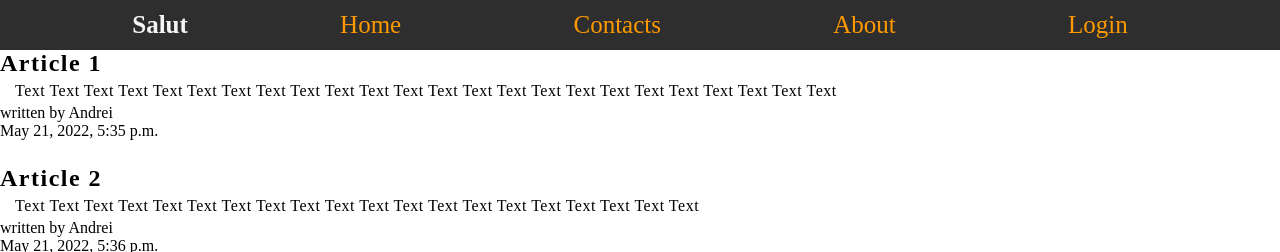
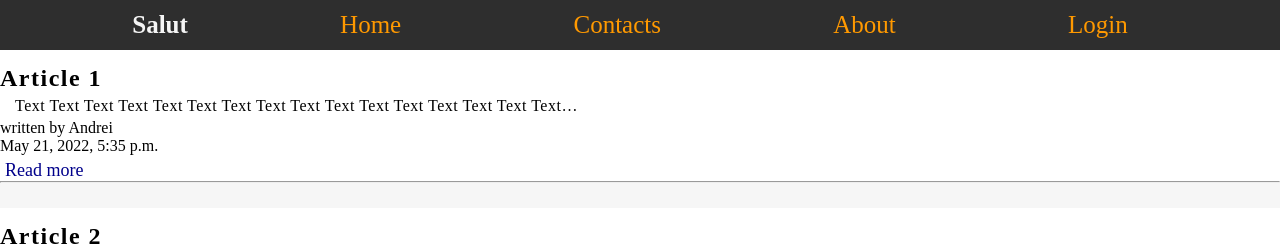
Before and after one commit to Nichita45/blog, a Django app: page / in a window 1280 px wide. Shown: the top 252 px of the page. Run offline with Django 4.2, Linux system fonts and the light colour scheme; data comes from the database, SQL or seed files in the repository; both versions use the stored data as it was after the commit.

Commit message:
added slugs to articles urls

```diff
--- a/article/admin.py
+++ b/article/admin.py
@@ -1,6 +1,9 @@
 from django.contrib import admin
 from .models import Author, Article
 
+class ArticleAdmin(admin.ModelAdmin):
+    prepopulated_fields = {"slug": ("name",)}
 
-admin.site.register(Article)
+
+admin.site.register(Article, ArticleAdmin)
 admin.site.register(Author)
--- a/article/models.py
+++ b/article/models.py
@@ -1,6 +1,7 @@
 from django.db import models
 from django.utils import timezone
 from django.contrib.auth.models import User
+from django.urls import reverse
 
 class Author(models.Model):
     name = models.CharField(max_length=255)
@@ -18,6 +19,10 @@ class Article(models.Model):
     author = models.ForeignKey(Author, on_delete=models.DO_NOTHING)
     uploadedtime = models.DateTimeField(default=timezone.now)
     image = models.ImageField(upload_to="", null=True, blank=True)
+    slug = models.SlugField(null=True, blank=True)
+
+    def get_absoulte_url(self):
+        return reverse('article_detail', kwargs={"slug": self.slug})
 
     def __str__(self):
         return self.name
--- a/article/urls.py
+++ b/article/urls.py
@@ -1,8 +1,10 @@
 from django.urls import path
-from .views import home, about, contacts, test
+from .views import home, about, contacts, test, article_detail
 urlpatterns = [
     path('', home, name="home"),
     path('contacts/', contacts, name="contacts"),
     path('about/', about, name="about"),
-    path('test/', test, name="test")
-]
+    path('article/<slug:slug>', article_detail, name="article-detail"),
+    path('test/', test, name="test"),
+
+    ]
--- a/article/views.py
+++ b/article/views.py
@@ -20,3 +20,10 @@ def about(request):
 
 def test(request):
     return render(request, "article/test.html")
+
+def article_detail(request, slug):
+    post = Article.objects.get(slug=slug)
+    context = {
+        "post": post
+    }
+    return render(request, "article/detail.html", context)
--- a/blog/static/css/posts.css
+++ b/blog/static/css/posts.css
@@ -1,5 +1,9 @@
 .post{
+    display: flex;
     margin-bottom: 25px;
+    background-color: #FFFFFF;
+    flex-direction: column;
+    padding-top: 15px;
 }
 .post_text{
     line-height: 27px;
--- a/blog/static/css/style.css
+++ b/blog/static/css/style.css
@@ -3,7 +3,11 @@
     padding: 0;
 }
 
-a {
+body {
+    background-color: #f6f6f6;
+}
+
+.navlink {
     color: rgb(255, 153, 0);
     text-decoration:none;
     font-size: 25px;
@@ -25,7 +29,15 @@ nav{
 
 }
 
-a:hover {
+#post-link {
+    text-decoration: none;
+    font-size: 18px;
+    color: darkblue;
+    padding-top: 5px;
+    margin-left: 5px;
+}
+
+.navlink:hover {
     color:rgb(0, 255, 149);
     background-color:rgb(15, 15, 15);
 }
--- a/templates/article/posts.html
+++ b/templates/article/posts.html
@@ -4,13 +4,14 @@
 {% for post in posts %}
 <div class="post">
 <h2 class="post_title">{{ post.name }}</h2>
-<p class="post_text"> {{ post.text }}</p>
+<p class="post_text"> {{ post.text|truncatechars:80}}</p>
 <p class="post_author">written by {{ post.author}}</p>
 <p class="post_uploadedtime"> {{post.uploadedtime}}</p>
 {% if post.image %}
-    <img src="{{ post.image.url }}" alt="Eroare">
+    <img height="180" width="300" src="{{ post.image.url }}" alt="Eroare">
 {% endif %}
+<a id="post-link" href="{% url 'article-detail' slug=post.slug %}">Read more</a>
+<hr>
 </div>
 
-
 {% endfor %}
--- a/templates/main/base.html
+++ b/templates/main/base.html
@@ -5,7 +5,11 @@
     <meta charset="UTF-8">
     <meta http-equiv="X-UA-Compatible" content="IE=edge">
     <meta name="viewport" content="width=device-width, initial-scale=1.0">
-    <title></title>
+    <title>
+    {% block title %}
+
+    {% endblock title %}
+    </title>
 </head>
 <body>
     {% include "main/navbar.html" %}
--- a/templates/main/navbar.html
+++ b/templates/main/navbar.html
@@ -2,16 +2,16 @@
 <link rel="stylesheet" href="{% static 'css/style.css' %}">
 <nav>
     <p class="welcome-message"><b>Salut {{ user.username }}</b></p>
-    <a href="/">Home</a>
-    <a href="/contacts">Contacts</a>
-    <a href="/about">About</a>
+    <a class ="navlink" href="/">Home</a>
+    <a class="navlink" href="/contacts">Contacts</a>
+    <a class="navlink" href="/about">About</a>
     {% if request.user.is_superuser %}
-    <a id="admin-link" href="/admin">Admin</a>
+    <a class="navlink" id="admin-link" href="/admin">Admin</a>
     {% endif %}
 
     {% if request.user.is_authenticated %}
-        <a id="logout-link" href="/logout">Logout</a>
+        <a class="navlink" id="logout-link" href="/logout">Logout</a>
     {% else %}
-        <a id="login-link" href="/login">Login</a>
+        <a class="navlink" id="login-link" href="/login">Login</a>
     {% endif %}
 </nav>
```
Also changed, not shown: templates/article/detail.html (added, +13 -0 lines), article/migrations/0008_article_slug.py (added), db.sqlite3.
